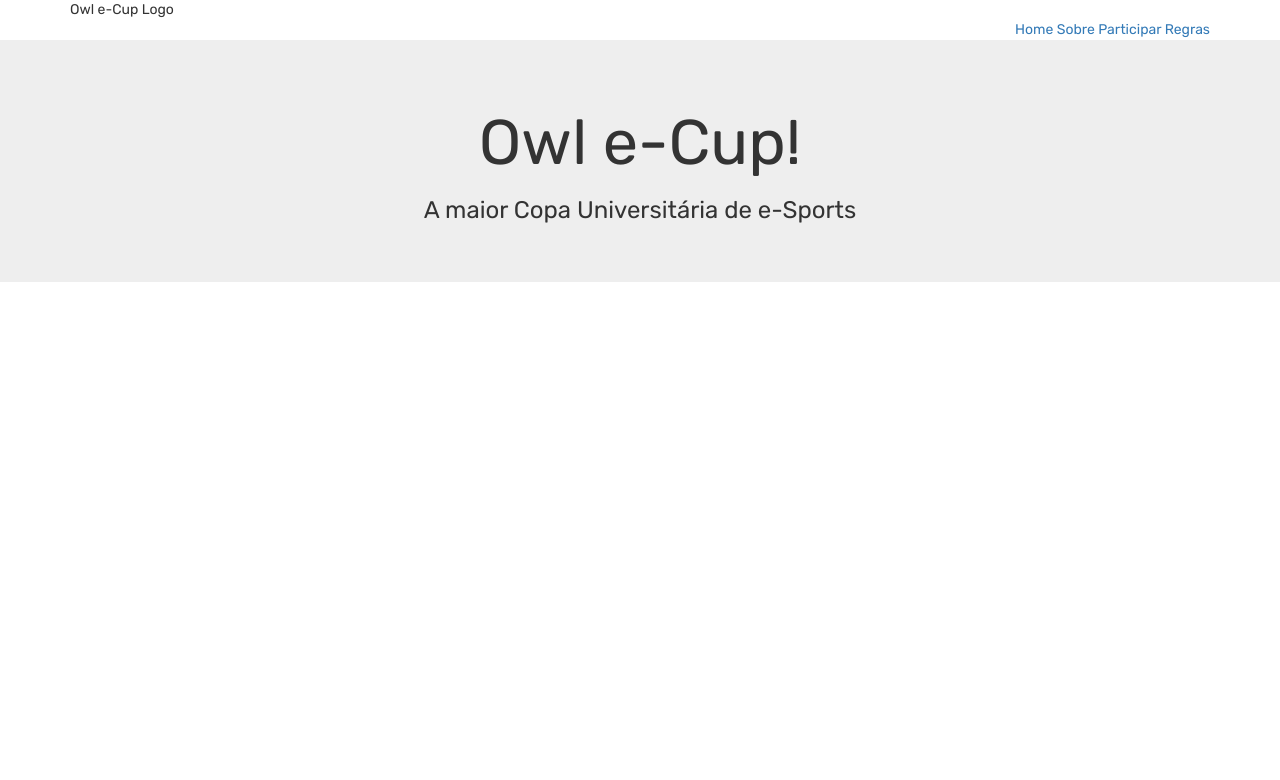
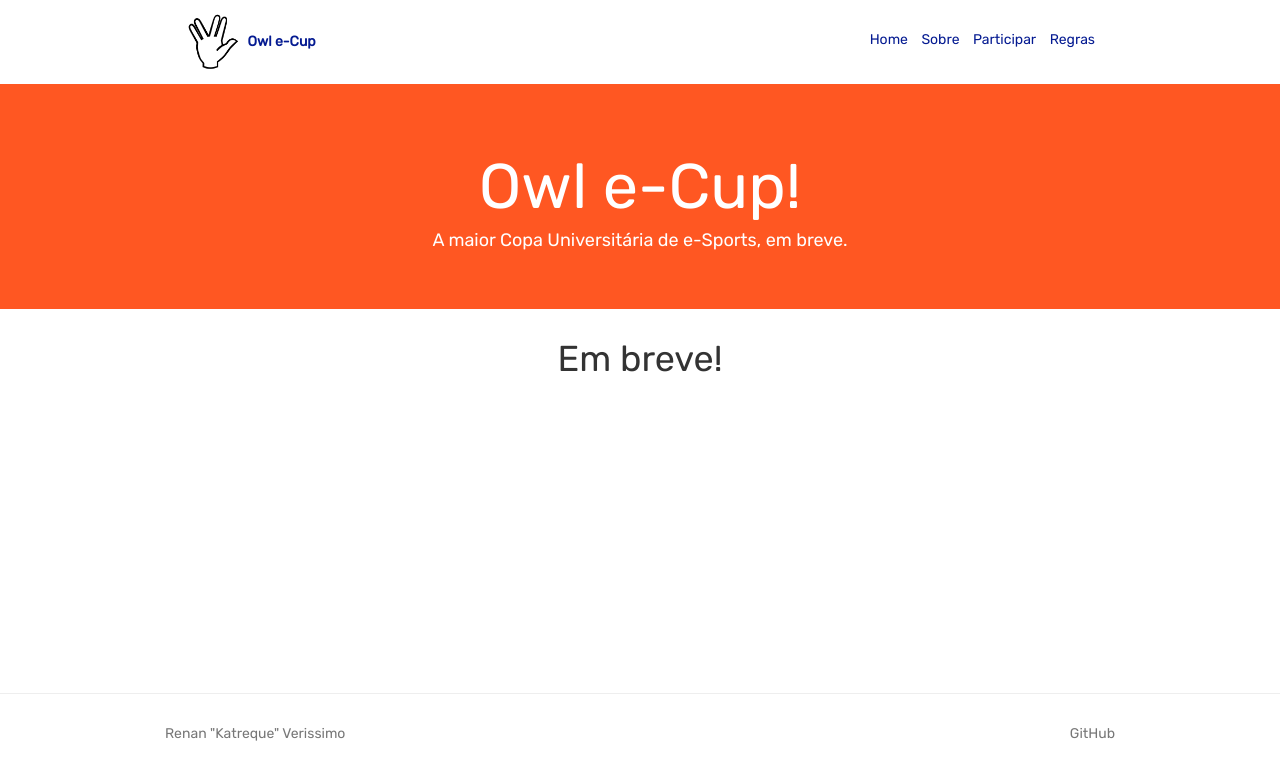
Before and after one commit to Katreque/owlecup, a website: page index.html in a window 1280 px wide. Drawn offline with nearby package versions, Linux system fonts and the light colour scheme; some packages are replaced by stand-ins of ours.

Commit message:
Criação de layout

```diff
--- /dev/null
+++ b/app/includes/footer.html
@@ -0,0 +1,7 @@
+<footer>
+  <hr>
+  <div class="headerContainer container">
+    <a href="amefuriblog.com.br" class="text-muted">Renan "Katreque" Verissimo</a>
+    <a href="https://github.com/Katreque/owlecup" class="text-muted text-right" style="float: right">GitHub</a>
+  </div>
+</footer>
--- a/app/includes/navbar.html
+++ b/app/includes/navbar.html
@@ -1,15 +1,16 @@
 <div>
-  <nav class="clearfix">
-    <div class="container">
-      <div class="sm-col-3 text-left">
-        <span>Owl e-Cup Logo</span>
+  <nav>
+    <div class="container headerContainer">
+      <div class="col-sm-6">
+        <a href="/"><img src="./app/images/logo.gif" width="64px" height="64px">
+        <span><strong>Owl e-Cup</strong></span></a>
       </div>
 
-      <div class="sm-col-3 text-right">
-        <a href="#" class="inline-block">Home</a>
-        <a href="#" class="inline-block">Sobre</a>
-        <a href="#" class="inline-block">Participar</a>
-        <a href="#" class="inline-block">Regras</a>
+      <div class="col-sm-6 divLinkHeader text-right">
+        <a href="#" class="linkHeader inline-block">Home</a>
+        <a href="#" class="linkHeader inline-block">Sobre</a>
+        <a href="#" class="linkHeader inline-block">Participar</a>
+        <a href="#" class="linkHeader inline-block">Regras</a>
       </div>
     </div>
   </nav>
--- /dev/null
+++ b/app/styles/position.css
@@ -0,0 +1,4 @@
+.headerContainer {
+  width: 970px;
+  padding: 10px;
+}
--- a/app/styles/style.css
+++ b/app/styles/style.css
@@ -1,3 +1,24 @@
 body {
   font-family: 'Rubik', sans-serif;
 }
+
+a {
+  color: #041A91;
+}
+
+a:focus, a:hover {
+  text-decoration: none;
+}
+
+.jumbotron {
+  background-color: #FF5722;
+  color: white;
+}
+
+.divLinkHeader {
+  padding: 20px 15px;
+}
+
+.linkHeader {
+  padding: 5px;
+}
--- a/app/views/home.html
+++ b/app/views/home.html
@@ -2,7 +2,9 @@
   <body>
     <div class="jumbotron text-center">
       <h1>Owl e-Cup!</h1>
-      <h3>A maior Copa Universitária de e-Sports</h3>
+      <!--<h4>Kappa</h4>-->
+      <h4>A maior Copa Universitária de e-Sports, em breve.</h4>
     </div>
+    <h1 class="text-center" style="padding-bottom: 23%">Em breve!</h1>
   </body>
 </html>
--- a/bower.json
+++ b/bower.json
@@ -18,6 +18,7 @@
     "angular": "^1.6.6",
     "angular-route": "^1.6.6",
     "jquery": "^3.2.1",
-    "bootstrap": "^3.3.7"
+    "bootstrap": "^3.3.7",
+    "font-awesome": "^4.7.0"
   }
 }
--- a/index.html
+++ b/index.html
@@ -4,15 +4,20 @@
     <base href="/">
     <meta charset="utf-8"/>
     <link rel="stylesheet" href="./app/bower_components/bootstrap/dist/css/bootstrap.min.css"/>
+    <link rel="stylesheet" href="path/to/font-awesome/css/font-awesome.min.css">
     <link href="https://fonts.googleapis.com/css?family=Rubik" rel="stylesheet">
     <link rel="stylesheet" href="./app/styles/style.css"/>
+    <link rel="stylesheet" href="./app/styles/position.css"/>
     <title>Owl e-Cup | A maior Copa universitária de e-Sports</title>
   </head>
   <body>
+
     <div ng-include=" './app/includes/navbar.html' "></div>
     <main>
       <div ng-view></div>
     </main>
+    <div ng-include=" './app/includes/footer.html' "></div>
+
       <script type="text/javascript" src="./app/bower_components/jquery/dist/jquery.min.js"></script>
       <script type="text/javascript" src="./app/bower_components/angular/angular.min.js"></script>
       <script type="text/javascript" src="./app/bower_components/angular-route/angular-route.min.js"></script>
```
Also changed, not shown: app/images/logo.gif (added).
